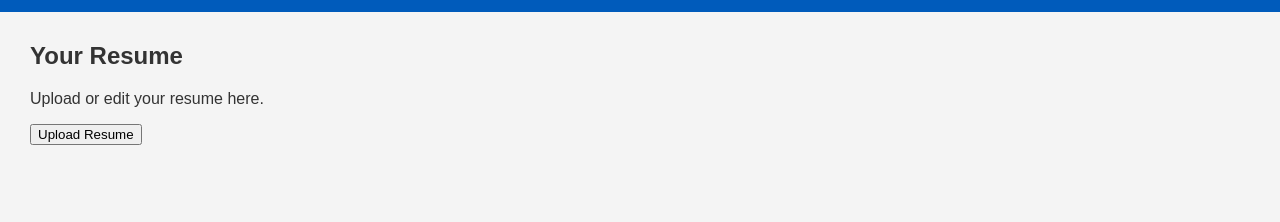
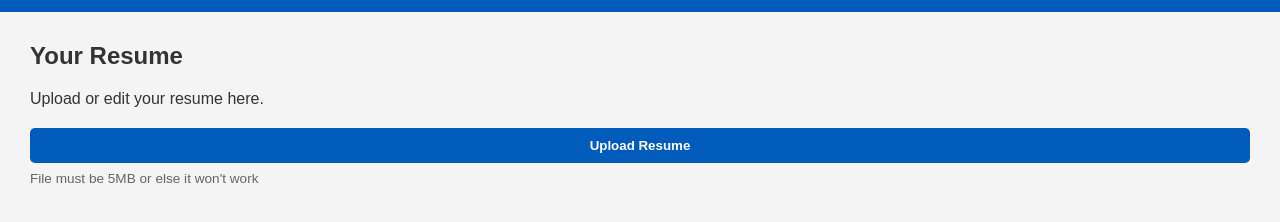
Before and after one commit to So1776/b2, a website: page dashboard.html in a window 1280 px wide. Both pictures are taken after a click on the element "Resume". Shown: the part 52-274 px from the top of the page. Drawn offline with Linux system fonts and the light colour scheme.

Commit message:
fixed upload button

```diff
--- a/dashboard.html
+++ b/dashboard.html
@@ -62,14 +62,8 @@
     }
 
     @keyframes fadeIn {
-      from {
-        opacity: 0;
-        transform: translateY(10px);
-      }
-      to {
-        opacity: 1;
-        transform: translateY(0);
-      }
+      from { opacity: 0; transform: translateY(10px); }
+      to { opacity: 1; transform: translateY(0); }
     }
 
     h2 { margin-top: 0; }
@@ -121,10 +115,7 @@
       font-size: 0.85rem;
     }
 
-    .skill-bar .bar-label {
-      width: 80px;
-    }
-
+    .skill-bar .bar-label { width: 80px; }
     .skill-bar .bar-container {
       flex: 1;
       background: #e0e0e0;
@@ -133,7 +124,6 @@
       overflow: hidden;
       position: relative;
     }
-
     .skill-bar .bar-fill {
       height: 100%;
       background: #005bbb;
@@ -141,10 +131,35 @@
       width: 0%;
       transition: width 0.5s ease;
     }
+    .skill-bar .bar-percent { width: 40px; text-align: right; }
 
-    .skill-bar .bar-percent {
-      width: 40px;
-      text-align: right;
+    /* Resume upload styling */
+    .resume-upload {
+      margin-top: 20px;
+      display: flex;
+      flex-direction: column;
+      gap: 8px;
+    }
+
+    .resume-upload button {
+      background: #005bbb;
+      color: white;
+      border: none;
+      padding: 10px 20px;
+      border-radius: 5px;
+      cursor: pointer;
+      font-weight: bold;
+    }
+
+    .resume-upload button:hover { background: #004499; }
+
+    .resume-upload input[type="file"] {
+      display: none;
+    }
+
+    .file-note {
+      font-size: 0.85rem;
+      color: #666;
     }
   </style>
 </head>
@@ -236,7 +251,11 @@
   <div id="resume" class="dashboard-section">
     <h2>Your Resume</h2>
     <p>Upload or edit your resume here.</p>
-    <button>Upload Resume</button>
+    <div class="resume-upload">
+      <button onclick="document.getElementById('resumeFile').click()">Upload Resume</button>
+      <input type="file" id="resumeFile" accept=".pdf,.doc,.docx,.txt" />
+      <span class="file-note">File must be 5MB or else it won't work</span>
+    </div>
   </div>
 
   <div id="profile" class="dashboard-section">
@@ -248,21 +267,13 @@
 
 <script>
   function showSection(sectionId) {
-    document.querySelectorAll('.dashboard-section').forEach(sec => {
-      sec.classList.remove('active');
-    });
-
-    const activeSection = document.getElementById(sectionId);
-    activeSection.classList.add('active');
+    document.querySelectorAll('.dashboard-section').forEach(sec => sec.classList.remove('active'));
+    document.getElementById(sectionId).classList.add('active');
   }
 
   function toggleDetails(card) {
     const details = card.querySelector('.job-details');
-    if(details.style.display === 'flex') {
-      details.style.display = 'none';
-    } else {
-      details.style.display = 'flex';
-    }
+    details.style.display = (details.style.display === 'flex') ? 'none' : 'flex';
   }
 </script>
 
```
